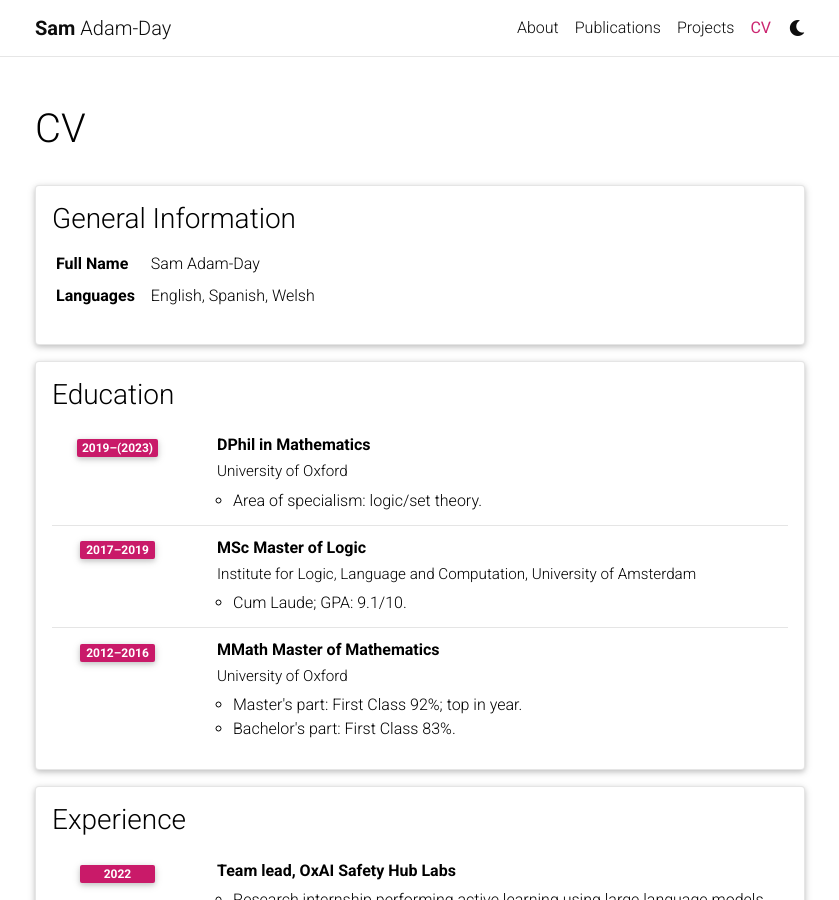
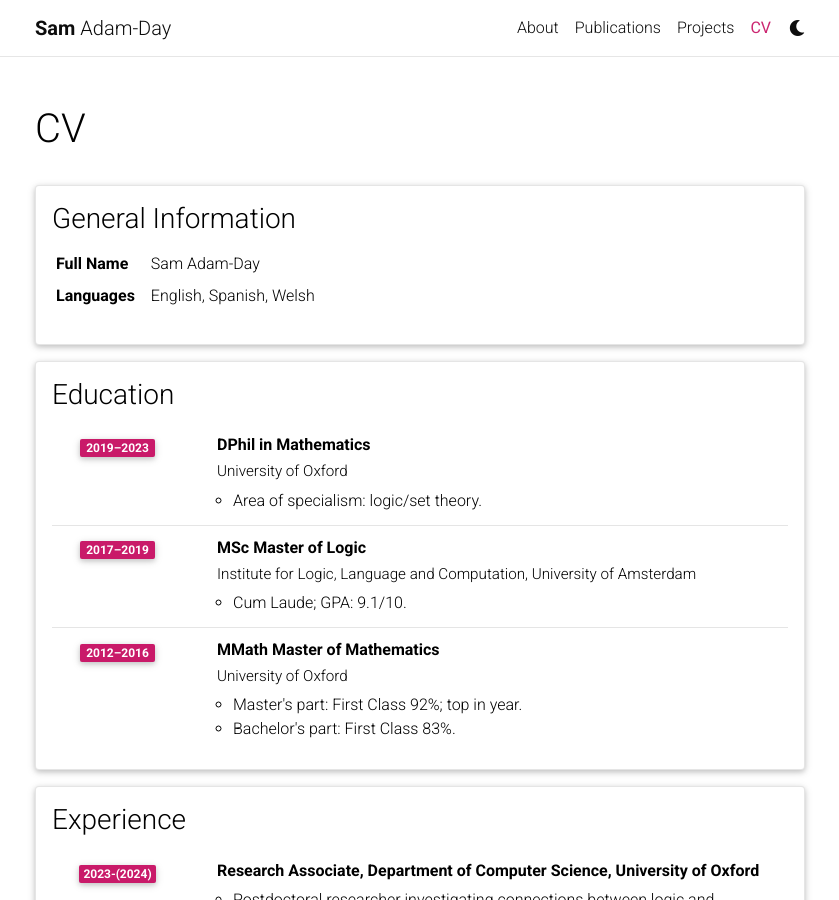
Before and after one commit to SamAdamDay/SamAdamDay.github.io, a Jekyll site: the page built from _pages/cv.md, in a window 1280 px wide and 900 px high. Shown: the whole window, without its empty margins (220-1059 px from the left). Built offline with Jekyll 4.4.1, drawn with Linux system fonts in a browser that asks for light colours; full-size pictures stand in for the smaller copies a plugin makes; comment, search, counter and statistics services are not loaded; a style sheet for code colours, icons or effects is not loaded; some of the changed text lies outside the part shown.

Commit message:
New job!

```diff
--- a/_data/cv.yml
+++ b/_data/cv.yml
@@ -11,7 +11,7 @@
   contents:
     - title: DPhil in Mathematics
       institution: University of Oxford
-      year: 2019–(2023)
+      year: 2019–2023
       description:
         - "Area of specialism: logic/set theory."
     - title: MSc Master of Logic
@@ -29,6 +29,10 @@
 - title: Experience
   type: time_table
   contents:
+    - title: Research Associate, Department of Computer Science, University of Oxford
+      year: 2023-(2024)
+      description:
+        - Postdoctoral researcher investigating connections between logic and machine learning.
     - title: Team lead, OxAI Safety Hub Labs
       year: 2022
       description:
```
Also changed, not shown: _news/02-ijl-paper.md (+1 -0 lines), _news/05-research-associate.md (added, +7 -0 lines).
